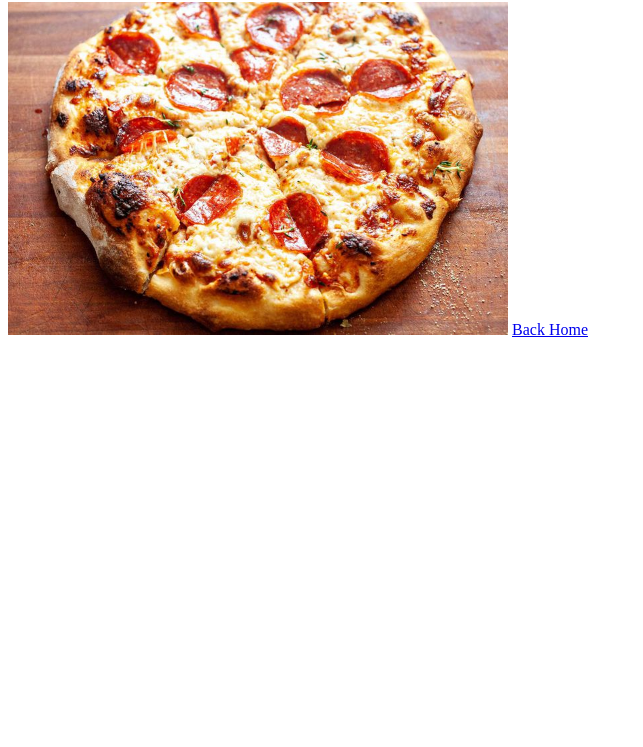
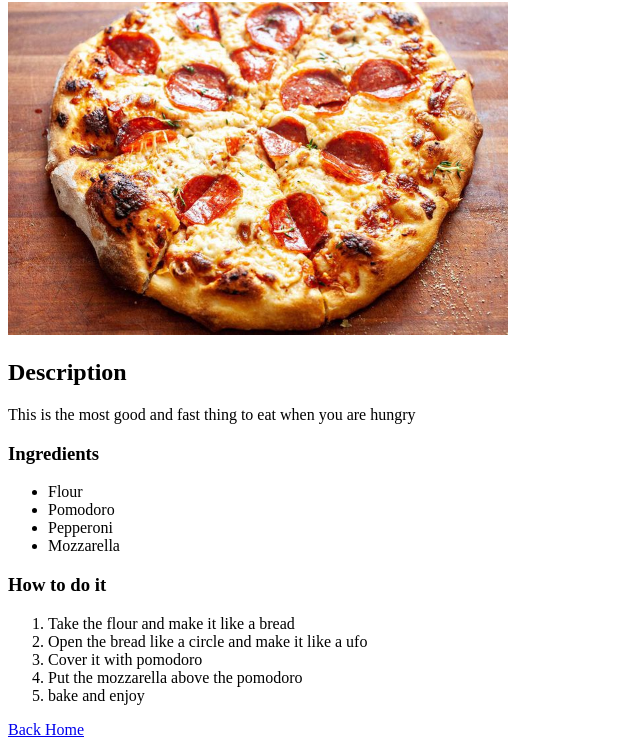
Before and after one commit to GiuSOSA/odin_recipes, a plain HTML site: page recipes/pizza.html in a window 1280 px wide. Shown: the part 78-825 px from the top of the page, without its empty margins (0-643 px from the left). Before the commit the page ends 800 px from the top, so only its background shows below. Drawn offline with Linux system fonts and the light colour scheme.

Commit message:
added more to trilece and pizza

```diff
--- a/recipes/pizza.html
+++ b/recipes/pizza.html
@@ -8,6 +8,28 @@
 <body>
     <h1>Pizza Recipe</h1>
     <img src="../img/pizza.jpg" alt="slice of pizza" width="500px" height="auto">
+
+    <h2>Description</h2>
+    <p>This is the most good and fast thing to eat when you are hungry</p>
+
+    <h3>Ingredients</h3>
+    <ul>
+        <li>Flour</li>
+        <li>Pomodoro</li>
+        <li>Pepperoni</li>
+        <li>Mozzarella</li>
+
+    </ul>
+
+    <h3>How to do it</h3>
+    <ol>
+        <li>Take the flour and make it like a bread</li>
+        <li>Open the bread like a circle and make it like a ufo</li>
+        <li>Cover it with pomodoro</li>
+        <li>Put the mozzarella above the pomodoro</li>
+        <li>bake and enjoy</li>
+    </ol>
+
     <a href="../index.html">Back Home</a>
 
 </body>
```
Also changed, not shown: recipes/lasagna.html (+1 -1 lines), recipes/trilece.html (+21 -0 lines), 1 other file.
